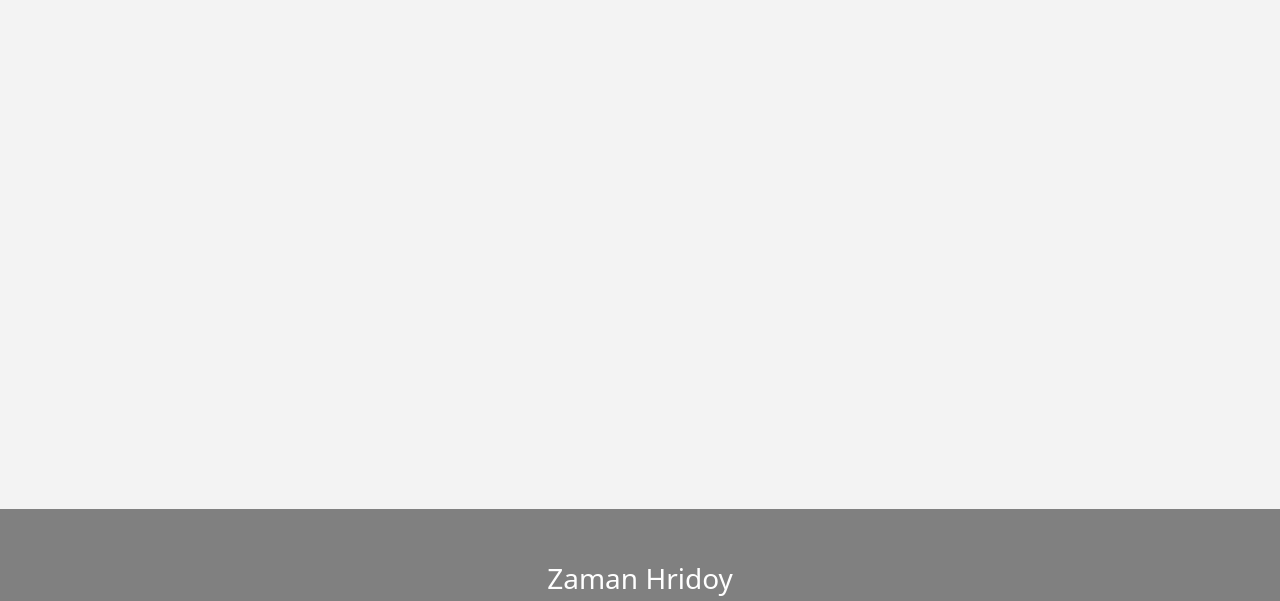
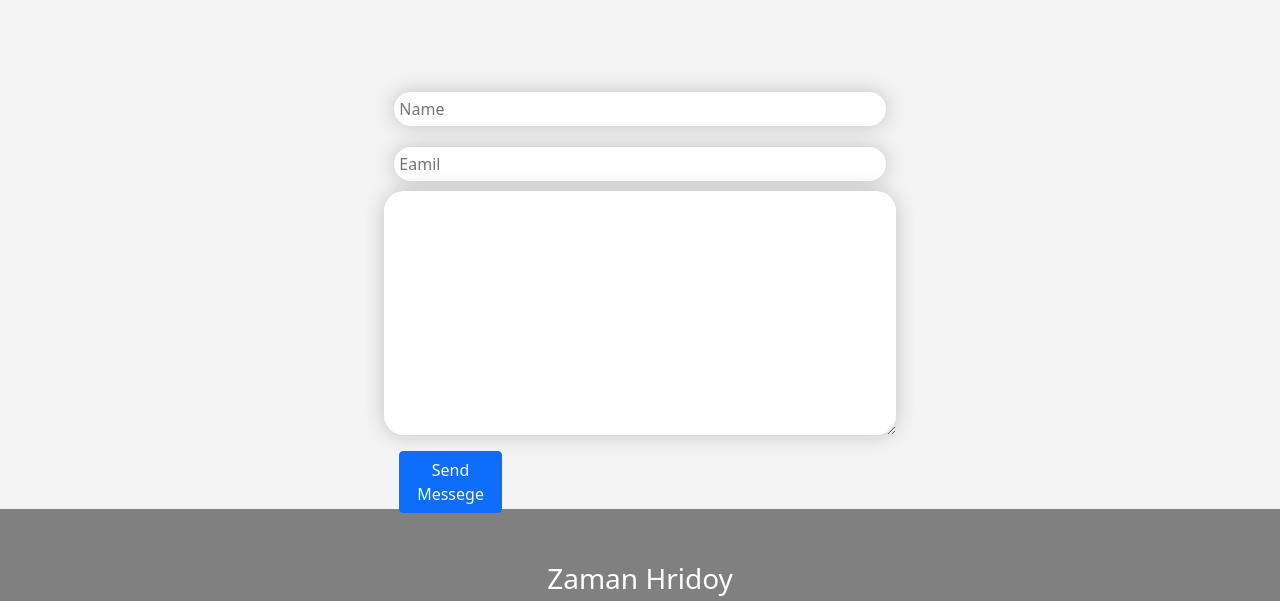
Before and after one commit to ZamanHredoy/Portfolio, a plain HTML site: page index.html in a window 1280 px wide. Shown: the part 3070-3671 px from the top of the page. Drawn offline with nearby package versions, Linux system fonts and the light colour scheme.

Commit message:
Update style.css

```diff
--- a/style.css
+++ b/style.css
@@ -105,7 +105,7 @@ border-radius: 50%;
 }
 .form{
     width: 40%;
-    margin: 60% auto;
+    margin: 6% auto;
 }
 .form-input{
     display: flex;
```
